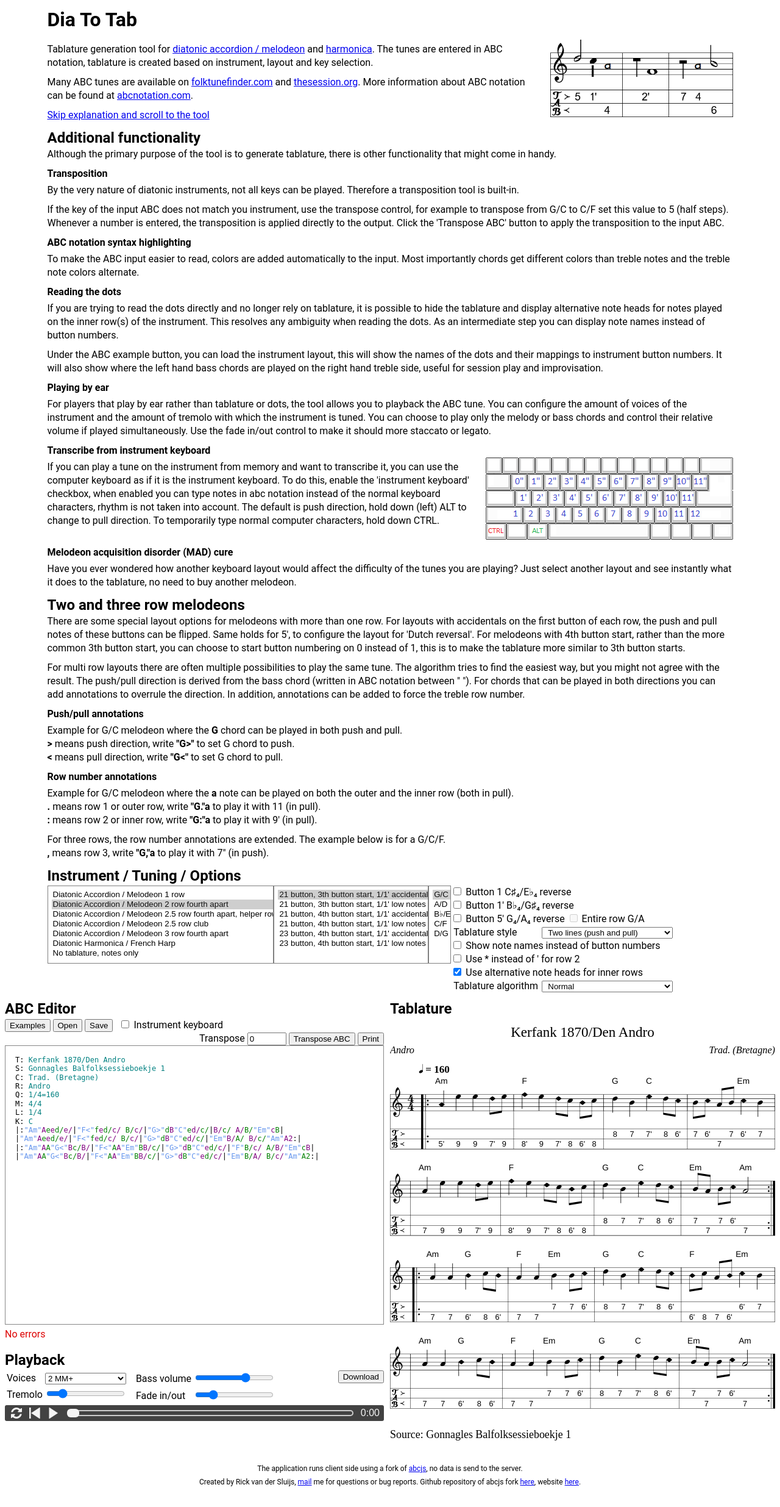
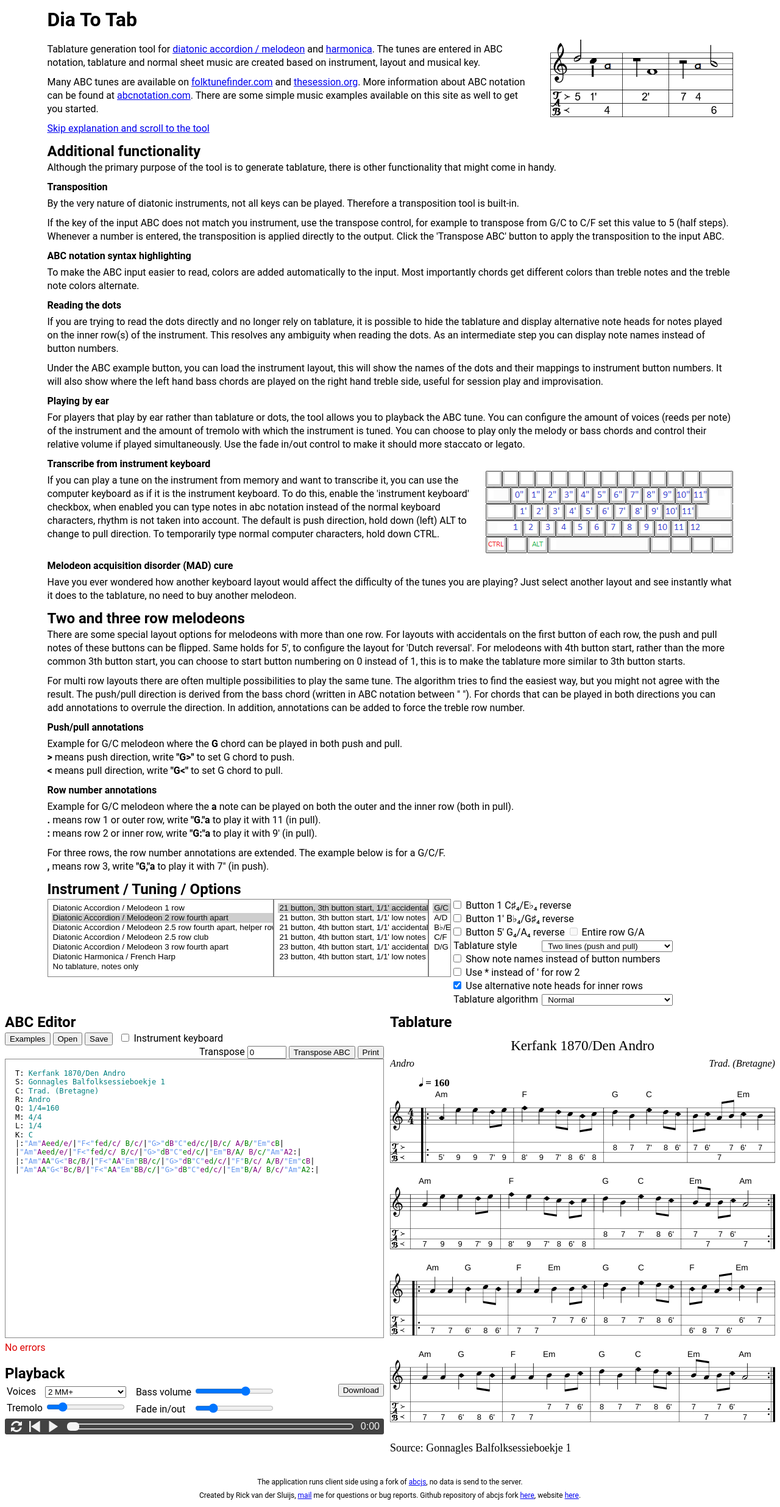
Before and after one commit to RickvanderS/diatotab.com, a PHP site: page / in a window 1280 px wide. Shown: the whole page at 61% size. Before the commit the page ends 2437 px from the top, so only its background shows below. Run offline with PHP 8.4, Linux system fonts and the light colour scheme; some web fonts are replaced.

Commit message:
Minor changes to texts

```diff
--- a/index.html
+++ b/index.html
@@ -18,21 +18,21 @@
 		<div class="intro">
 			<div>
 				<p>
-					Tablature generation tool for <a target="_blank" href=https://en.wikipedia.org/wiki/Diatonic_button_accordion>diatonic accordion / melodeon</a> and <a target="_blank" href=https://en.wikipedia.org/wiki/Harmonica>harmonica</a>. The tunes are entered in ABC notation, tablature is created based on instrument, layout and key selection.
+					Tablature generation tool for <a target="_blank" href=https://en.wikipedia.org/wiki/Diatonic_button_accordion>diatonic accordion / melodeon</a> and <a target="_blank" href=https://en.wikipedia.org/wiki/Harmonica>harmonica</a>. The tunes are entered in ABC notation, tablature and normal sheet music are created based on instrument, layout and musical key.
 				</p>
 				<p>
-					Many ABC tunes are available on <a target="_blank" href=https://folktunefinder.com>folktunefinder.com</a> and <a target="_blank" href="https://thesession.org">thesession.org</a>. More information about ABC notation can be found at <a target="_blank" href=https://abcnotation.com>abcnotation.com</a>.
+					Many ABC tunes are available on <a target="_blank" href=https://folktunefinder.com>folktunefinder.com</a> and <a target="_blank" href="https://thesession.org">thesession.org</a>. More information about ABC notation can be found at <a target="_blank" href=https://abcnotation.com>abcnotation.com</a>. There are some simple music examples available on this site as well to get you started.
 				</p>
 				<a href="#tool">Skip explanation and scroll to the tool</a>
 			</div>
-			<img style="margin-left:25px; width:300px; height:127px;" src="logo.png">
+			<img style="margin-left:25px; width:300px; height:127px;" src="logo.png" alt="Diatotab logo">
 		</div>
 
 		<h2>Additional functionality</h2>
 		<p>
 			Although the primary purpose of the tool is to generate tablature, there is other functionality that might come in handy.
 		</p>
-			<h4>Transposition</h4>
+			<h3>Transposition</h3>
 			<p>
 				By the very nature of diatonic instruments, not all keys can be played. Therefore a transposition tool is built-in.
 			</p>
@@ -41,12 +41,12 @@
 				Whenever a number is entered, the transposition is applied directly to the output. Click the 'Transpose ABC' button to apply the transposition to the input ABC.
 			</p>
 
-			<h4>ABC notation syntax highlighting</h4>
+			<h3>ABC notation syntax highlighting</h3>
 			<p>
 				To make the ABC input easier to read, colors are added automatically to the input. Most importantly chords get different colors than treble notes and the treble note colors alternate.
 			</p>
 
-			<h4>Reading the dots</h4>
+			<h3>Reading the dots</h3>
 			<p>
 				If you are trying to read the dots directly and no longer rely on tablature, it is possible to hide the tablature and display alternative note heads for notes played on the inner row(s) of the instrument. This resolves any ambiguity when reading the dots. As an intermediate step you can display note names instead of button numbers.
 			</p>
@@ -54,22 +54,22 @@
 				Under the ABC example button, you can load the instrument layout, this will show the names of the dots and their mappings to instrument button numbers. It will also show where the left hand bass chords are played on the right hand treble side, useful for session play and improvisation.
 			</p>
 
-			<h4>Playing by ear</h4>
+			<h3>Playing by ear</h3>
 			<p>
-				For players that play by ear rather than tablature or dots, the tool allows you to playback the ABC tune. You can configure the amount of voices of the instrument and the amount of tremolo with which the instrument is tuned. You can choose to play only the melody or bass chords and control their relative volume if played simultaneously. Use the fade in/out control to make it should more staccato or legato.
+				For players that play by ear rather than tablature or dots, the tool allows you to playback the ABC tune. You can configure the amount of voices (reeds per note) of the instrument and the amount of tremolo with which the instrument is tuned. You can choose to play only the melody or bass chords and control their relative volume if played simultaneously. Use the fade in/out control to make it should more staccato or legato.
 			</p>
 
-			<h4>Transcribe from instrument keyboard</h4>
+			<h3>Transcribe from instrument keyboard</h3>
 			<div class="intro">
 			<div>
 			<p>
 				If you can play a tune on the instrument from memory and want to transcribe it, you can use the computer keyboard as if it is the instrument keyboard. To do this, enable the 'instrument keyboard' checkbox, when enabled you can type notes in abc notation instead of the normal keyboard characters, rhythm is not taken into account. The default is push direction, hold down (left) ALT to change to pull direction. To temporarily type normal computer characters, hold down CTRL.
 			</p>
 			</div>
-			<img style="margin-left:25px; width:406px; height:135px;" src="PcKeyboard.png">
+			<img style="margin-left:25px; width:406px; height:135px;" src="PcKeyboard.png" alt="Computer keyboard numbering">
 			</div>
 
-			<h4>Melodeon acquisition disorder (MAD) cure</h4>
+			<h3>Melodeon acquisition disorder (MAD) cure</h3>
 			<p>
 				Have you ever wondered how another keyboard layout would affect the difficulty of the tunes you are playing? Just select another layout and see instantly what it does to the tablature, no need to buy another melodeon.
 			</p>
@@ -81,13 +81,13 @@
 			<p>
 				For multi row layouts there are often multiple possibilities to play the same tune. The algorithm tries to find the easiest way, but you might not agree with the result. The push/pull direction is derived from the bass chord (written in ABC notation between " "). For chords that can be played in both directions you can add annotations to overrule the direction. In addition, annotations can be added to force the treble row number.<br>
 			</p>
-			<h4>Push/pull annotations</h3>
+			<h3>Push/pull annotations</h3>
 			<p>
 				Example for G/C melodeon where the <b>G</b> chord can be played in both push and pull.<br>
 				<b>&gt;</b> means push direction, write <b>"G&gt;"</b> to set G chord to push.<br>
 				<b>&lt;</b> means pull direction, write <b>"G&lt;"</b> to set G chord to pull.<br>
 			</p>
-			<h4>Row number annotations</h4>
+			<h3>Row number annotations</h3>
 			<p>
 				Example for G/C melodeon where the <b>a</b> note can be played on both the outer and the inner row (both in pull).<br>
 				<b>.</b> means row 1 or outer row, write <b>"G."a</b> to play it with 11 (in pull).<br>
@@ -191,7 +191,7 @@
 					<button onclick="ExampleShow()">Examples</button>
 					<button onclick="AbcOpenFileBrowser()">Open</button>
 					<button onclick="AbcSaveFile()">Save</button>
-					<input id="OpenFile" type="file" onchange="AbcOpenFile()" style="display: none"/>
+					<input id="OpenFile" type="file" onchange="AbcOpenFile()" style="display: none">
 				</div>
 				<div class="block" id="instrkey_div">
 					<input  id="instrkey" type="checkbox">
@@ -271,14 +271,14 @@ w: Way-hay, and up she ris-es, earl-y in the morn-ing.<br>
 				<div class="block">
 
 					<table>
-						<tr><td>Voices </td><td><select id="reeds" style="width:100%;" onchange="CreateEditor()"></select>                                      </td></tr>
-						<tr><td>Tremolo</td><td><input type="range" min="0" max="30"  value="5" class="slider"  id="cents" onchange="CreateEditor(false, true)"></td></tr>
+						<tr><td><label for="reeds">Voices </label></td><td><select id="reeds" style="width:100%;" onchange="CreateEditor()"></select>                                      </td></tr>
+						<tr><td><label for="cents">Tremolo</label></td><td><input  id="cents" type="range" min="0" max="30"  value="5" class="slider" onchange="CreateEditor(false, true)"></td></tr>
 					</table>
 				</div>
 				<div class="block">
 					<table>
-						<tr><td>Bass volume</td><td><input type="range" min="0" max="150" value="100" class="slider" id="bassvol" onchange="CreateEditor()">           </td></tr>
-						<tr><td>Fade in/out</td><td><input type="range" min="1" max="250" value="50"  class="slider" id="fade"    onchange="CreateEditor(false, true)"></td></tr>
+						<tr><td><label for="bassvol">Bass volume</label></td><td><input id="bassvol" type="range" min="0" max="150" value="100" class="slider" onchange="CreateEditor()">           </td></tr>
+						<tr><td><label for="fade"   >Fade in/out</label></td><td><input id="fade"    type="range" min="1" max="250" value="50"  class="slider" onchange="CreateEditor(false, true)"></td></tr>
 					</table>
 				</div>
 				<div class="blockright">
@@ -301,10 +301,10 @@ w: Way-hay, and up she ris-es, earl-y in the morn-ing.<br>
 
 	<div class="overlay-container" id="example" onclick="ExampleClose()">
 		<div class="overlay" onclick="event.stopPropagation()">
-			<h4>Instrument Layout</h4>
+			<h3>Instrument Layout</h3>
 			<a href="" onclick="return ExampleLoad(0)">Diatonic scale order</a><br>
 			<a href="" onclick="return ExampleLoad(1)">Button order</a><br>
-			<h4>Example Tunes</h4>
+			<h3>Example Tunes</h3>
 			<a href="" onclick="return ExampleLoad(2)">Andro</a><br>
 			<a href="" onclick="return ExampleLoad(3)">Kerfank 1870/Den Andro</a><br>
 			<a href="" onclick="return ExampleLoad(4)">Mon Père Avait un Gars Lonla</a><br>
--- a/styles.css
+++ b/styles.css
@@ -25,11 +25,7 @@ h2 {
 h3 {
   margin-top   : 10px;
   margin-bottom: 0px;
-}
-
-h4 {
-  margin-top   : 10px;
-  margin-bottom: 0px;
+  font-size    : 16px;
 }
 
 p {
```
